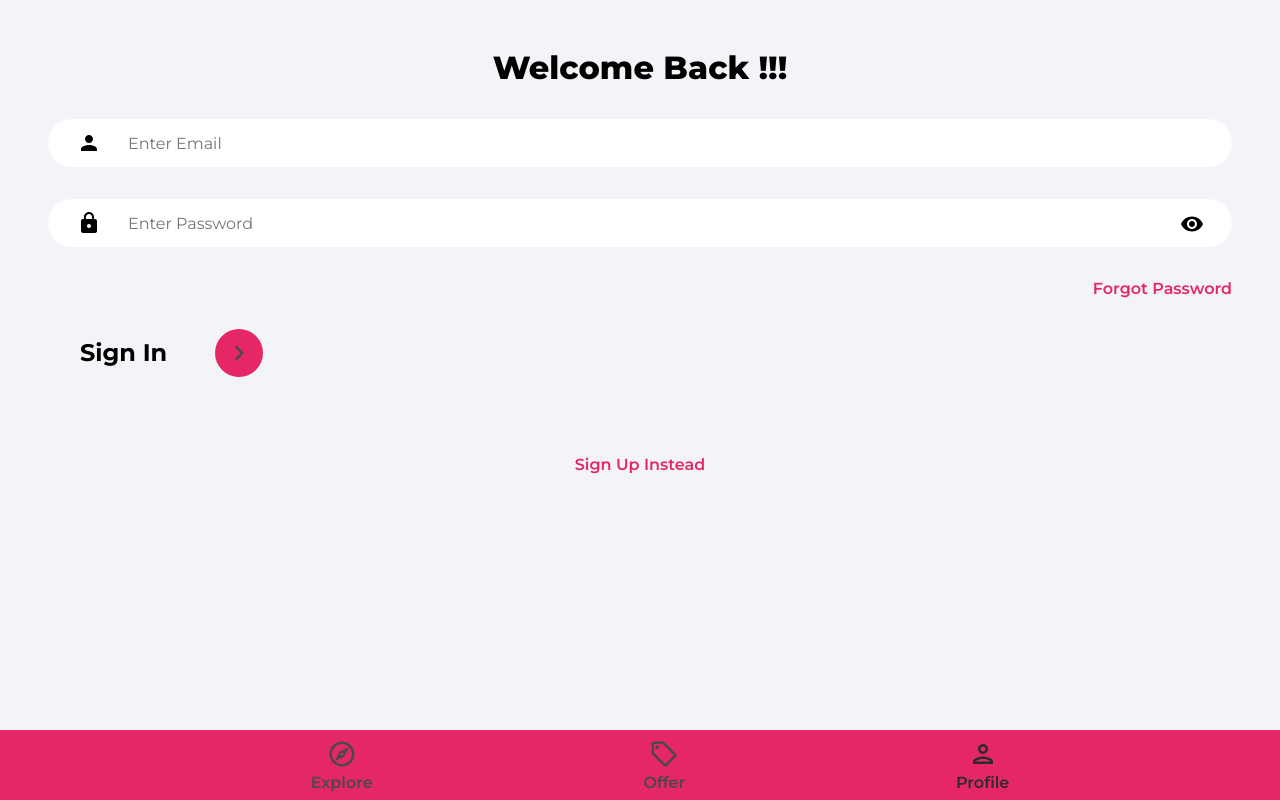
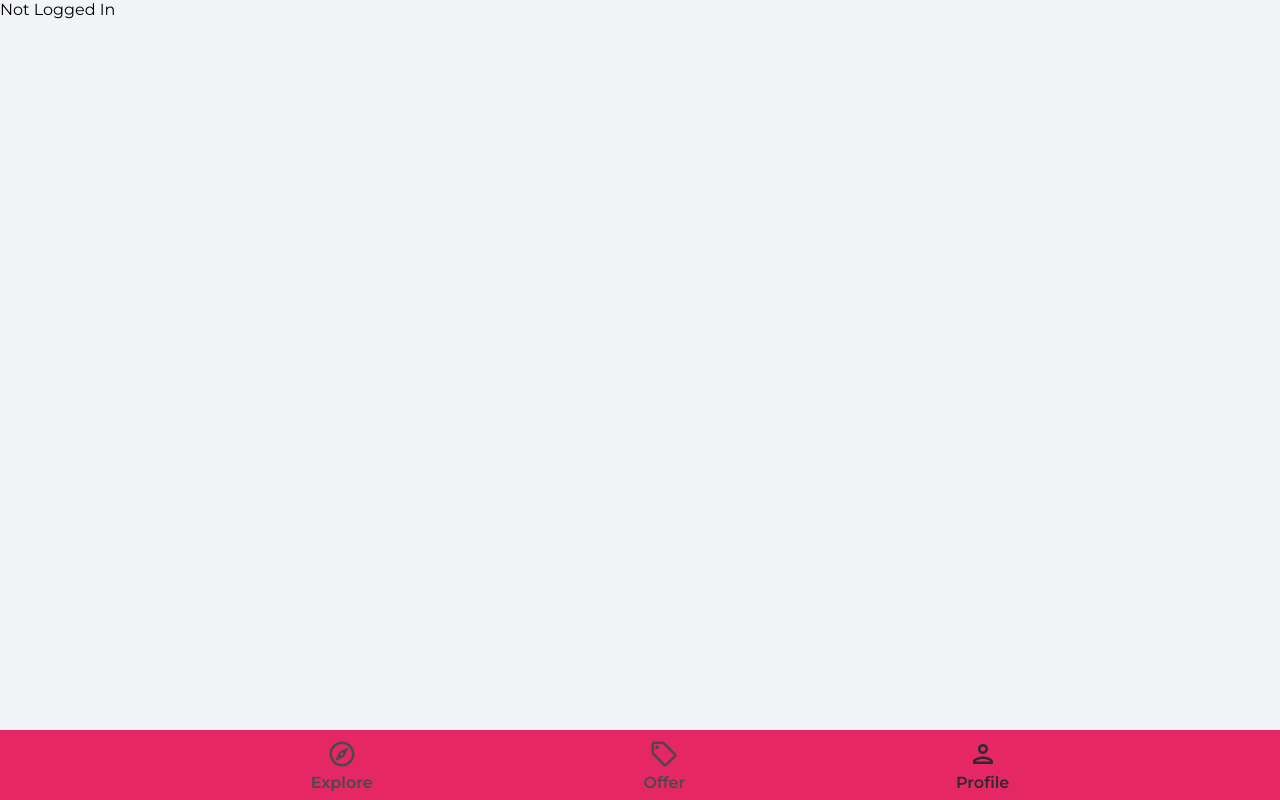
Before and after one commit to digirajsolutions/feel-like-home-react, a React (Create React App) app: page /profile in a window 1280 px wide. Built offline with nearby package versions, Linux system fonts and the light colour scheme.

Commit message:
User sign in functionality.

```diff
--- a/src/App.js
+++ b/src/App.js
@@ -15,7 +15,7 @@
         <Routes>
           <Route path='/' element={<Explore />} />
           <Route path='/offers' element={<Offers />} />
-          <Route path='/profile' element={<SignIn />} />
+          <Route path='/profile' element={<Profile />} />
           <Route path='/sign-in' element={<SignIn />} />
           <Route path='/sign-up' element={<SignUp />} />
           <Route path='/forgot-password' element={<ForgotPassword />} />
--- a/src/pages/Profile.jsx
+++ b/src/pages/Profile.jsx
@@ -1,7 +1,15 @@
-import React from 'react'
+import { useState, useEffect } from 'react'
+import { getAuth } from 'firebase/auth'
 
 function Profile() {
-  return <div>Profile</div>
+  const [user, setUser] = useState(null)
+
+  const auth = getAuth()
+  useEffect(() => {
+    setUser(auth.currentUser)
+  }, [])
+
+  return user ? <h2>Welcome {user.displayName}</h2> : 'Not Logged In'
 }
 
 export default Profile
--- a/src/pages/SignIn.jsx
+++ b/src/pages/SignIn.jsx
@@ -1,5 +1,6 @@
 import React, { useState } from 'react'
 import { Link, useNavigate } from 'react-router-dom'
+import { getAuth, signInWithEmailAndPassword } from 'firebase/auth'
 import { ReactComponent as ArrowRightIcon } from '../assets/svg/keyboardArrowRightIcon.svg'
 import visibilityIcon from '../assets/svg/visibilityIcon.svg'
 
@@ -16,6 +17,26 @@
     }))
   }
 
+  const onSubmit = async (e) => {
+    e.preventDefault()
+
+    try {
+      const auth = getAuth()
+
+      const userCredential = await signInWithEmailAndPassword(
+        auth,
+        email,
+        password
+      )
+
+      if (userCredential.user) {
+        navigate('/')
+      }
+    } catch (error) {
+      console.log(error)
+    }
+  }
+
   return (
     <>
       <div className='pageContainer'>
@@ -23,7 +44,7 @@
           <p className='pageHeader'>Welcome Back !!!</p>
         </header>
 
-        <form>
+        <form onSubmit={onSubmit}>
           <input
             type='email'
             className='emailInput'
```
